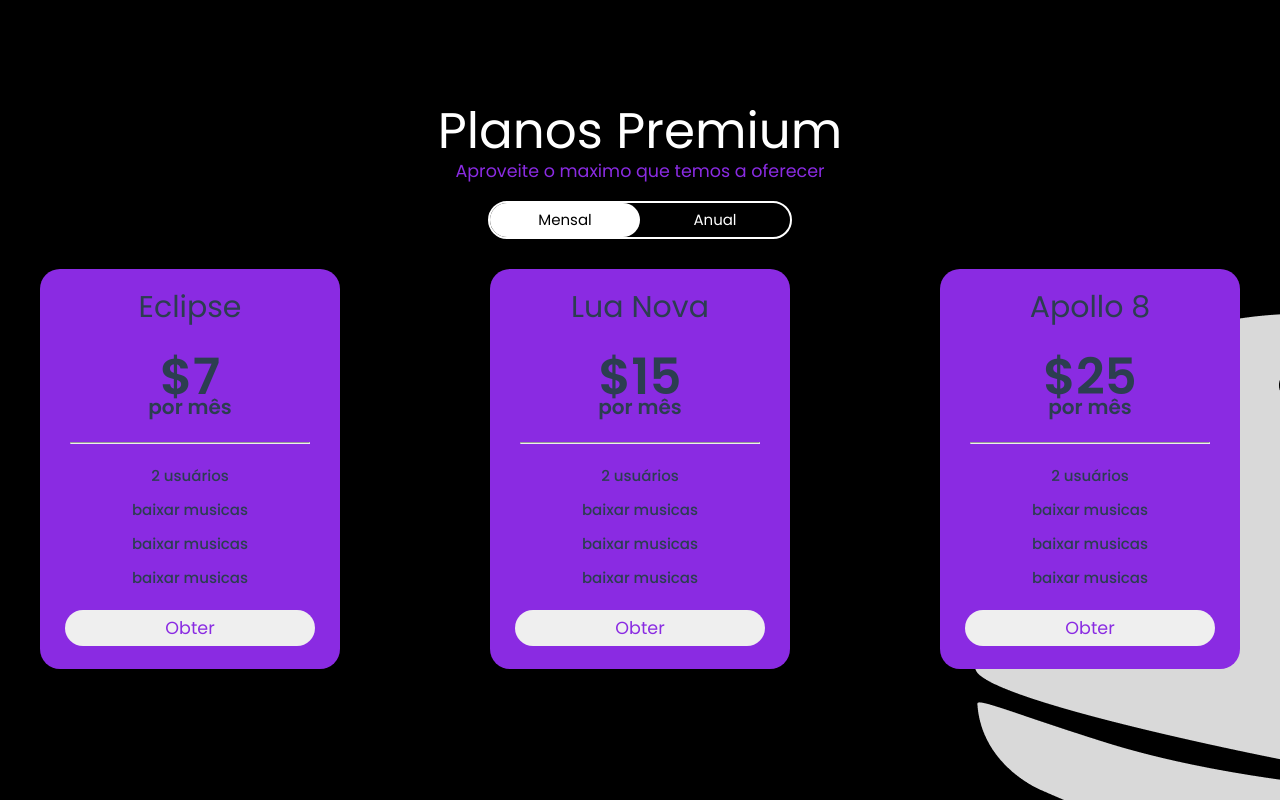
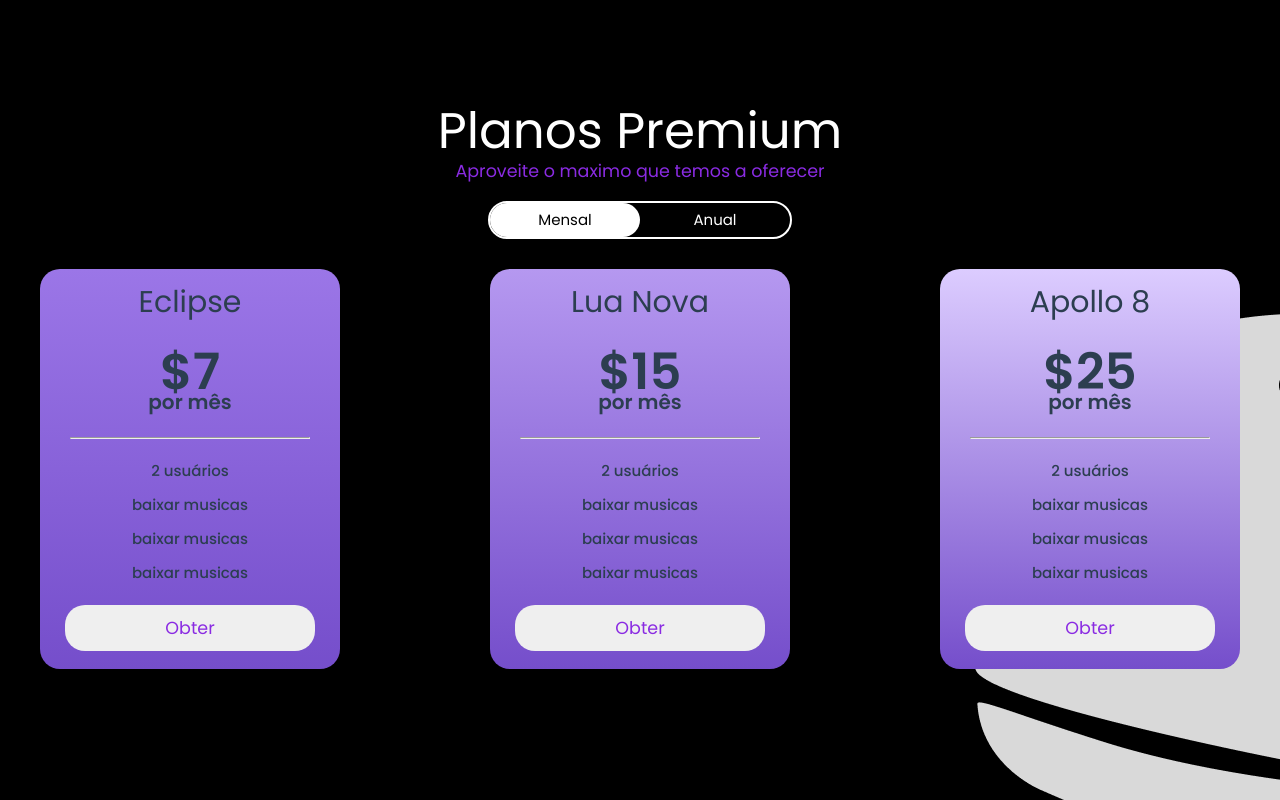
Before and after one commit to Gabz047/frontend_mooner, a Vue app: page /plans in a window 1280 px wide. Built offline with nearby package versions, Linux system fonts and the light colour scheme.

Commit message:
REFACTOR: Plans card propped

```diff
--- a/src/assets/css/auth/auth.css
+++ b/src/assets/css/auth/auth.css
@@ -100,18 +100,15 @@
     justify-content: center;
     align-items: center;
 }
-#btn-login{
-    width: 100%;
-    padding: 15px;
-    background-color: #8000ff;
-    color: white;
-    border: none;
-    font-size: 25px;
-    border-radius: 10px;
+#btn_id{
+    padding: 10px;
     transition: 1s;
-}
-#btn-login:hover{
-    background-color: #490091;
+    &:hover{
+        filter: brightness(75%);
+    }
+    & p {
+        z-index: 10;
+    }
 }
 .input-container {
     position: relative;
--- a/src/assets/css/plans/plans.css
+++ b/src/assets/css/plans/plans.css
@@ -71,7 +71,6 @@
     }
 }
 .card-plan{
-    background-color: blueviolet;
     width: 300px;
     height: 400px;
     border-radius: 20px;
@@ -138,11 +137,3 @@
         font-weight: 500;
     }
 }
-#btn-plans{
-    width: 250px;
-    border-radius: 20px;
-    color: blueviolet;
-    border: none;
-    padding: 5px;
-    font-size: 17.5px;
-}
--- a/src/components/auth/AuthComp.vue
+++ b/src/components/auth/AuthComp.vue
@@ -36,7 +36,7 @@
                         <RouterLink :to="is_login_page ? '/sign-up' : '/login'">{{is_login_page ? 'não possuo uma conta' : 'ja possuo uma conta'}}</RouterLink>
                     </div>
                     <div class="btn-container">
-                        <ButtonGlobal btn_id="btn-login" :title="is_login_page ? 'Iniciar sessão' : 'Registrar-se'" @click="action_btn"/>
+                        <ButtonGlobal background="#8000ff" width="100%" border="none" font_size="25px" border_radius="10px" color="white"  :title="is_login_page ? 'Iniciar sessão' : 'Registrar-se'" @click="action_btn"/>
                     </div>
                 </div>
             </div>
--- a/src/components/global/ButtonGlobal.vue
+++ b/src/components/global/ButtonGlobal.vue
@@ -1,5 +1,5 @@
 <template>
-    <button :id="btn_id">{{title}}</button>
+    <button id="btn_id" :style="{background: background, width: width, height: height, color:color, fontSize: font_size, border:border, borderRadius: border_radius}"><p>{{title}}</p></button>
 </template>
 <script setup>
     defineProps({
@@ -7,9 +7,33 @@
             type: String,
             required: true
         },
-        btn_id:{
+        background:{
             type: String,
             required: true
         },
+        width:{
+            type: String,
+            required: true
+        },
+        height: {
+            type: String,
+            required: true
+        },
+        font_size:{
+            type: String,
+            required: true,
+        },
+        border_radius: {
+            type: String,
+            required: true
+        },
+        color:{
+            type: String,
+            required: true
+        },
+        border:{
+            type: String,
+            required: true
+        }
     })
 </script>
--- a/src/components/global/MsgGlobal.vue
+++ b/src/components/global/MsgGlobal.vue
@@ -17,7 +17,7 @@ defineProps({
             <i :class="!err ? 'mdi mdi-check-circle' : 'mdi mdi-close-circle'"></i>
             <div>
                 <p v-html="msg"></p>
-                <ButtonGlobal btn_id="btn-confirm" title="ok" @click="$emit('confirm', err)"/>
+                <ButtonGlobal width="100px" font_size="15px" border="none" border_radius="10px" background_color="black" color="white" title="ok" @click="$emit('confirm', err)"/>
             </div>
         </div>
     </div>
--- a/src/components/plans/CardPlans.vue
+++ b/src/components/plans/CardPlans.vue
@@ -21,11 +21,19 @@ import ButtonGlobal from '../global/ButtonGlobal.vue';
         notice:{
             type: String,
             required: true
+        },
+        action_btn: {
+            type: Function,
+            required: true
+        },
+        gradient:{
+            type: String,
+            required: true
         }
     })
 </script>
 <template>
-    <div class="card-plan">
+    <div class="card-plan" :style="{background: gradient}">
         <p v-if="notice" id="notice">{{notice}}</p>
         <div class="plans-description">
             <h1>{{title}}</h1>
@@ -40,6 +48,6 @@ import ButtonGlobal from '../global/ButtonGlobal.vue';
                 <li v-for="advantage in advantages">{{advantage}}</li>
             </ul>
         </div>
-        <ButtonGlobal title="Obter" btn_id="btn-plans"></ButtonGlobal>
+        <ButtonGlobal title="Obter" font_size="17.5px" border="none" width="250px" border_radius="20px" color="blueviolet" @click="action_btn"></ButtonGlobal>
     </div>
 </template>
--- a/src/utils/plans/plans.js
+++ b/src/utils/plans/plans.js
@@ -4,32 +4,37 @@ export const plans = [
         advantages: ['2 usuários', 'baixar musicas', 'baixar musicas', 'baixar musicas',],
         type: 'mensal',
         price: 7,
+        gradient: "linear-gradient(180deg, rgba(155,118,231,1) 0%, rgba(117,78,203,1) 100%)"
     },
     {
         name: 'Lua Nova',
         advantages: ['2 usuários', 'baixar musicas', 'baixar musicas', 'baixar musicas',],
         type: 'mensal',
         price: 15,
-        notice: 'Melhor custo beneficio'
+        notice: 'Melhor custo beneficio',
+        gradient: "linear-gradient(180deg, rgba(181,152,240,1) 0%, rgba(117,78,203,1) 100%)",
     },
     {
         name: 'Apollo 8',
         advantages: ['2 usuários', 'baixar musicas', 'baixar musicas', 'baixar musicas'],
         type: 'mensal',
         price: 25,
-        notice: 'Mais assinado'
+        notice: 'Mais assinado',
+        gradient: "linear-gradient(180deg, rgba(220,204,255,1) 0%, rgba(117,78,203,1) 100%)"
     },
     {
         name: 'Ano Lunar',
         advantages: ['2 usuários', 'baixar musicas', 'baixar musicas', 'baixar musicas'],
         type: 'anual',
-        price: 175
+        price: 175,
+        gradient: "linear-gradient(180deg, rgba(181,152,240,1) 0%, rgba(117,78,203,1) 100%)"
     },
     {
         name: 'Apollo 11',
         advantages: ['2 usuários', 'baixar musicas', 'baixar musicas', 'baixar musicas'],
         type: 'anual',
         price: 250,
-        notice: 'Recomendado'
+        notice: 'Recomendado',
+        gradient: "linear-gradient(180deg, rgba(220,204,255,1) 0%, rgba(117,78,203,1) 100%)"
     },
 ]
--- a/src/views/PlansView.vue
+++ b/src/views/PlansView.vue
@@ -17,8 +17,8 @@ const store = useLoginStore() // deletar depois das config de rota
             <span @click="changevisibility = true" :style="changevisibility ? {backgroundColor: 'white', color: 'black'} : {color: 'white'}">Anual</span>
         </div>
         <div class="plans-card-container">
-            <CardPlans v-for="info in plans.filter(el => el.type === 'mensal')" :title="info.name" :advantages="info.advantages" :price="info.price" :notice="info.notice" :type_service="info.type" v-if="!changevisibility"/>
-            <CardPlans v-for="info in plans.filter(el => el.type === 'anual')" :title="info.name" :advantages="info.advantages" :price="info.price" :notice="info.notice"  :type_service="info.type" v-else/>
+            <CardPlans v-for="info in plans.filter(el => el.type === 'mensal')" :title="info.name" :advantages="info.advantages" :price="info.price" :notice="info.notice" :type_service="info.type" :gradient="info.gradient" v-if="!changevisibility"/>
+            <CardPlans v-for="info in plans.filter(el => el.type === 'anual')" :title="info.name" :advantages="info.advantages" :price="info.price" :notice="info.notice"  :type_service="info.type" :gradient="info.gradient" v-else/>
         </div>
         <img src="../assets/images/moon.png">
     </div>
```
